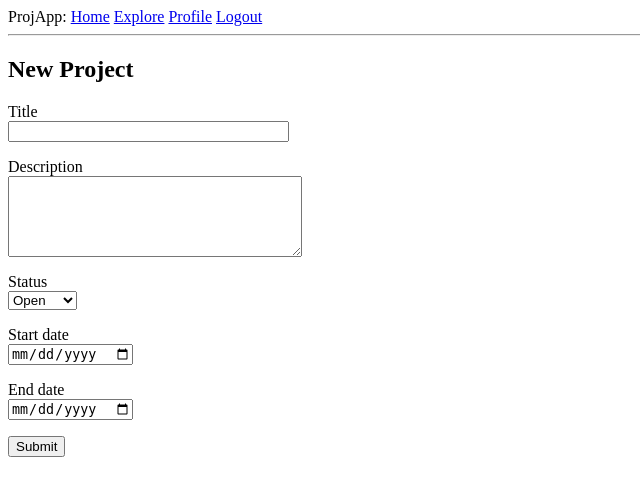
After one commit to CJ-Uzor/projapp, a Flask app: page /projects/new in a window 1280 px wide. The commit adds this page. Shown: the top 496 px of the page, without its empty margins (0-640 px from the left). Run offline with Flask 2, Linux system fonts and the light colour scheme; the visitor is signed in with stand-in values (Sample User, id 1); data comes from the database, SQL or seed files in the repository.

Commit message:
Add project routes, forms,model and templates

```diff
--- a/app/forms.py
+++ b/app/forms.py
@@ -1,7 +1,11 @@
 from flask_wtf import FlaskForm
-from wtforms import StringField, PasswordField, BooleanField, SubmitField, TextAreaField
+from wtforms import StringField, PasswordField, BooleanField, SubmitField, TextAreaField, SelectField
 from wtforms.validators import DataRequired, Email, EqualTo, ValidationError, Length
-from app.models import User
+from app.models import User, Project
+from wtforms.fields.html5 import DateField
+from wtforms_components import DateRange
+from datetime import date, datetime
+from flask_login import current_user
 
 class LoginForm(FlaskForm):
     username = StringField('Username', validators=[DataRequired()])
@@ -43,3 +47,61 @@ class EditProfileForm(FlaskForm):
             user = User.query.filter_by(username=self.username.data).first()
             if user is not None:
                 raise ValidationError('Please use a different username.')
+
+
+class ProjectForm(FlaskForm):
+    title = StringField('Title', validators=[DataRequired(), Length(min=4, max=140)])
+    body = TextAreaField('Description', validators=[DataRequired(), Length(min=100, max=300)])
+    status = SelectField('Status',
+        coerce=int,
+        choices=[(0, 'Open'), (1, 'Closed'), (2, 'On hold')]
+    )
+    sdate = DateField(
+        'Start date',
+        format='%Y-%m-%d',
+        validators=[DataRequired('Please select start date')]
+    )
+    edate = DateField(
+        'End date',
+        format='%Y-%m-%d',
+        validators=[DataRequired('Please select start date')]
+    )
+    submit = SubmitField('Submit')
+
+    def validate_edate(form, field):
+        if field.data < form.sdate.data:
+            raise ValidationError("End date must not be earlier than start date.")
+
+
+class EditProjectForm(FlaskForm):
+    title = StringField('Title', validators=[DataRequired(), Length(min=4, max=140)])
+    body = TextAreaField('Description', validators=[DataRequired(), Length(min=100, max=300)])
+    status = SelectField('Status',
+        coerce=int,
+        choices=[(0, 'Open'), (1, 'Closed'), (2, 'On hold')]
+    )
+    sdate = DateField(
+        'Start date',
+        format='%Y-%m-%d',
+        validators=[DataRequired('Please select start date')]
+    )
+    edate = DateField(
+        'End date',
+        format='%Y-%m-%d',
+        validators=[DataRequired('Please select start date')]
+    )
+    submit = SubmitField('Submit')
+
+    def __init__(self, original_title, *args, **kwargs):
+        super(EditProjectForm, self).__init__(*args, **kwargs)
+        self.original_title = original_title
+
+    def validate_title(self, title):
+        if title.data != self.original_title:
+            project = Project.query.filter_by(title=self.title.data, user_id=current_user.get_id()).first()
+            if project is not None:
+                raise ValidationError('Please use a different project title.')
+
+    def validate_edate(form, field):
+        if field.data < form.sdate.data:
+            raise ValidationError("End date must not be earlier than start date.")
--- a/app/models.py
+++ b/app/models.py
@@ -54,12 +54,12 @@ class User(UserMixin, TimestampMixin, db.Model):
         return self.followed.filter(
             followers.c.followed_id == user.id).count() > 0
 
-    def followed_posts(self):
-        followed = Post.query.join(
-            followers, (followers.c.followed_id == Post.user_id)).filter(
+    def followed_projects(self):
+        followed = Project.query.join(
+            followers, (followers.c.followed_id == Project.user_id)).filter(
                 followers.c.follower_id == self.id)
-        own = Post.query.filter_by(user_id=self.id)
-        return followed.union(own).order_by(Post.timestamp.desc())
+        own = Project.query.filter_by(user_id=self.id)
+        return followed.union(own).order_by(Project.created_at.desc())
 
 class Project(TimestampMixin, db.Model):
     id = db.Column(db.Integer, primary_key=True)
@@ -73,7 +73,6 @@ class Project(TimestampMixin, db.Model):
     def __repr__(self):
         return f'<Project {self.title}>'
 
-# add comment table
 
 @login.user_loader
 def load_user(id):
--- a/app/routes.py
+++ b/app/routes.py
@@ -1,32 +1,11 @@
 from app import app, db
 from flask import render_template, flash, redirect, url_for, request
-from app.forms import LoginForm, RegistrationForm, EditProfileForm
-from app.models import User
+from app.forms import LoginForm, RegistrationForm, EditProfileForm, ProjectForm, EditProjectForm
+from app.models import User, Project
 from werkzeug.urls import url_parse
 from flask_login import current_user, login_user, logout_user, login_required
 from datetime import datetime
 
-user = {'username' : 'Larry'}
-projects = [
-    {
-        'author': {'username' : 'Jay'},
-        'title': 'Project 1',
-        'body' : 'emini vero, inquam; Nunc omni virtuti vitium contrario nomine opponitur.',
-        'status' : 'open'
-    },
-    {
-        'author': {'username' : 'Tay'},
-        'title': 'Project 2',
-        'body' : 'emini vero, inquam; Nunc omni virtuti vitium contrario nomine opponitur.',
-        'status' : 'closed'
-    },
-    {
-        'author': {'username' : 'Jay'},
-        'title': 'Project 2',
-        'body' : 'emini vero, inquam; Nunc omni virtuti vitium contrario nomine opponitur.',
-        'status' : 'open'
-    }
-]
 
 @app.before_request
 def before_request():
@@ -38,6 +17,7 @@ def before_request():
 @app.route('/index')
 @login_required
 def index():
+    projects = current_user.followed_projects().all()
     return render_template('index.html', title='Home', projects=projects)
 
 @app.route('/login', methods=['GET', 'POST'])
@@ -80,10 +60,7 @@ def register():
 @login_required
 def user(username):
     user = User.query.filter_by(username=username).first_or_404()
-    projects = [
-        {'author':user.username, 'title':f'{user.username.title()}-project 1', 'body': 'Test project body 1'},
-        {'author':user.username, 'title':f'{user.username.title()}-project 2', 'body': 'Test project body 2'}
-    ]
+    projects = user.projects.order_by(Project.created_at.desc())
     return render_template('user.html', user=user, projects=projects)
 
 @app.route('/edit_profile', methods=['GET', 'POST'])
@@ -95,7 +72,7 @@ def edit_profile():
         current_user.about_me = form.about_me.data
         db.session.commit()
         flash('Your changes have been saved.')
-        return redirect(url_for('edit_profile'))
+        return redirect(url_for('user', username=current_user.username))
     elif request.method == 'GET':
         form.username.data = current_user.username
         form.about_me.data = current_user.about_me
@@ -131,3 +108,67 @@ def unfollow(username):
     db.session.commit()
     flash(f'You are not following {username}.')
     return redirect(url_for('user', username=username))
+
+@app.route('/explore')
+@login_required
+def explore():
+    projects = Project.query.order_by(Project.created_at.desc()).all()
+    return render_template('explore.html', title='Explore', projects=projects)
+
+@app.route('/projects/new', methods=['GET', 'POST'])
+@login_required
+def new_project():
+    form = ProjectForm()
+    if form.validate_on_submit():
+        project = Project(
+            title = form.title.data,
+            body = form.body.data,
+            status = form.status.data,
+            sdate = form.sdate.data,
+            edate = form.edate.data,
+            author = current_user
+        )
+        db.session.add(project)
+        db.session.flush()
+        new_id = project.id
+        db.session.commit()
+        flash('Project created successfully')
+        return redirect(url_for('view_project', id=new_id))
+    return render_template('new_project.html', title='New project', form=form)
+
+@app.route('/projects/<id>')
+@login_required
+def view_project(id):
+    project = Project.query.get(id)
+    return render_template('view_project.html', title=project.title, project=project)
+
+@app.route('/projects/<id>/edit', methods=['GET', 'POST'])
+@login_required
+def edit_project(id):
+    project = Project.query.get(id)
+    form = EditProjectForm(project.title)
+    if request.method == 'GET':
+        form.title.data = project.title
+        form.body.data = project.body
+        form.status.data = project.status
+        form.sdate.data = project.sdate
+        form.edate.data = project.edate
+    elif form.validate_on_submit():
+        project.title = form.title.data
+        project.body = form.body.data
+        project.status = form.status.data
+        project.sdate = form.sdate.data
+        project.edate = form.edate.data
+        db.session.commit()
+        flash('Project updated successfully!')
+        return redirect(url_for('view_project', id=project.id))
+    return render_template('edit_project.html', title='Edit project', form=form)
+
+@app.route('/projects/<id>/delete', methods=['POST'])
+@login_required
+def delete_project(id):
+    if Project.query.filter_by(id=id).delete():
+        db.session.commit()
+        flash('Project deleted successfully!')
+        return redirect(url_for('index'))
+    return redirect(url_for('view_project', id=id))
--- a/app/templates/base.html
+++ b/app/templates/base.html
@@ -1,15 +1,16 @@
 <html>
     <head>
         {% if title %}
-            <title>{{ title }} - MicroProjApp</title>
+            <title>{{ title }} - ProjApp</title>
         {% else %}
-            <title>Welcome to MicroProjApp</title>
+            <title>Welcome to ProjApp</title>
         {% endif %}
     </head>
     <body>
         <div>
-            MicroProjApp:
+            ProjApp:
             <a href="{{ url_for('index') }}">Home</a>
+            <a href="{{ url_for('explore') }}">Explore</a>
             {% if current_user.is_anonymous %}
             <a href="{{ url_for('login') }}">Login</a>
             {% else %}
--- /dev/null
+++ b/app/templates/new_project.html
@@ -0,0 +1,46 @@
+{% extends "base.html" %}
+
+{% block content %}
+
+    <h2>New Project</h2>
+    <form action="" method="POST">
+        {{ form.hidden_tag() }}
+        <p>
+            {{ form.title.label }} <br>
+            {{ form.title(size=32) }} <br>
+            {% for error in form.title.errors %}
+                <span style="color: red;">[{{ error }}]</span>
+            {% endfor %}
+        </p>
+        <p>
+            {{ form.body.label }} <br>
+            {{ form.body(cols=34, rows=5) }} <br>
+            {% for error in form.body.errors %}
+                <span style="color: red;">[{{ error }}]</span>
+            {% endfor %}
+        </p>
+        <p>
+            {{ form.status.label }} <br>
+            {{ form.status }} <br>
+            {% for error in form.status.errors %}
+                <span style="color: red;">[{{ error }}]</span>
+            {% endfor %}
+        </p>
+        <p>
+            {{ form.sdate.label }} <br>
+            {{ form.sdate(size=32) }} <br>
+            {% for error in form.sdate.errors %}
+                <span style="color: red;">[{{ error }}]</span>
+            {% endfor %}
+        </p>
+        <p>
+            {{ form.edate.label }} <br>
+            {{ form.edate(size=32) }} <br>
+            {% for error in form.edate.errors %}
+                <span style="color: red;">[{{ error }}]</span>
+            {% endfor %}
+        </p>
+        <p>{{ form.submit() }}</p>
+    </form>
+
+{% endblock %}
```
Also changed, not shown: app/templates/_projects.html (+6 -1 lines), app/templates/edit_project.html (added, +46 -0 lines), app/templates/explore.html (added, +7 -0 lines), app/templates/index.html (+7 -7 lines), app/templates/view_project.html (added, +20 -0 lines).
